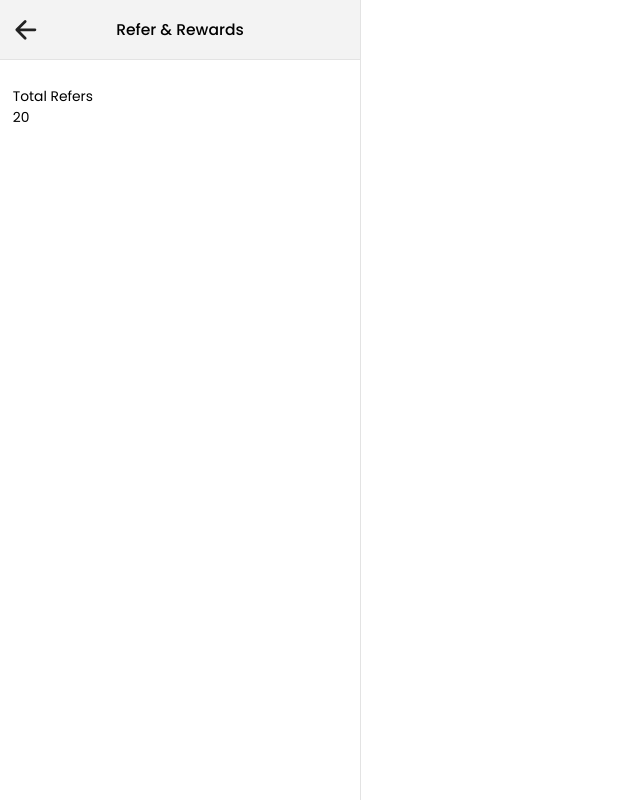
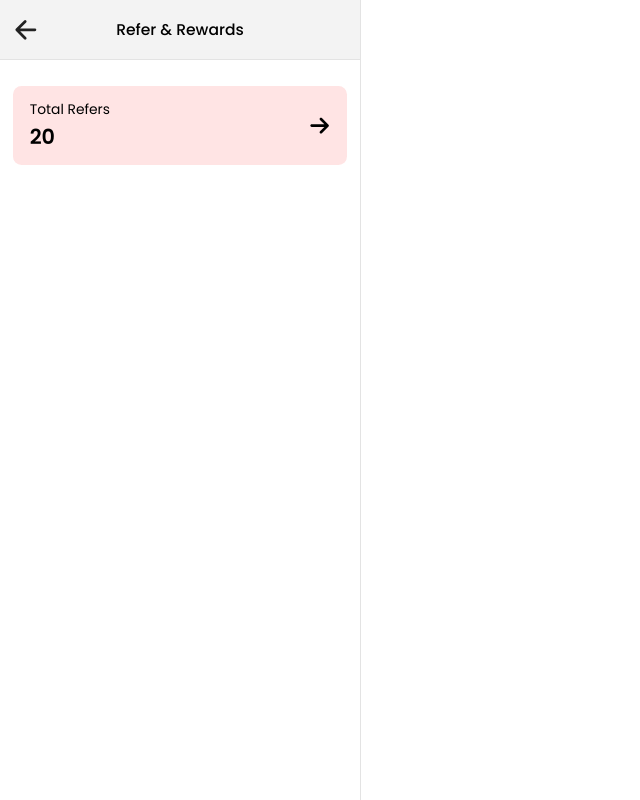
Before and after one commit to 25mohit/rent-property-project-frontend, a Next.js app: page /Refer in a window 1280 px wide. Shown: the whole page, without its empty margins (0-640 px from the left). Built offline with nearby package versions, Linux system fonts and the light colour scheme.

Commit message:
refer page

```diff
--- a/src/app/Refer/page.tsx
+++ b/src/app/Refer/page.tsx
@@ -3,6 +3,7 @@ import React, { useState } from "react";
 import SingleContentLayout from "../components/HOC/Layout/SingleContentLayout";
 import { IoArrowBack } from "react-icons/io5";
 import Link from "next/link";
+import { FaArrowRight } from "react-icons/fa6";
 
 
 const Refer = () => {
@@ -27,6 +28,7 @@ const Refer = () => {
                         <p>Total Refers</p>
                         <h3 className="count">20</h3>
                     </div>
+                    <FaArrowRight className="arrow" />
                 </Link>
             </div>
         </SingleContentLayout>
--- a/src/app/style.scss
+++ b/src/app/style.scss
@@ -3009,7 +3009,28 @@ input[type="email"] {
 }
 
 .referCount {
-	display: flex;
+    display: flex;
+    width: 100%;
+    background: #ffe4e4;
+    padding: 15rem 20rem;
+    border-radius: 10rem;
+	align-items: center;
+    justify-content: space-between;
+
+	.left {
+
+		.count {
+			font-size: var(--fontSize24);
+			font-weight: 600;
+		}
+		p {
+			margin-bottom: 2rem;
+		}
+	}
+	.arrow {
+		width: 25rem;
+		height: 25rem;
+	}
 }
 
 
```
